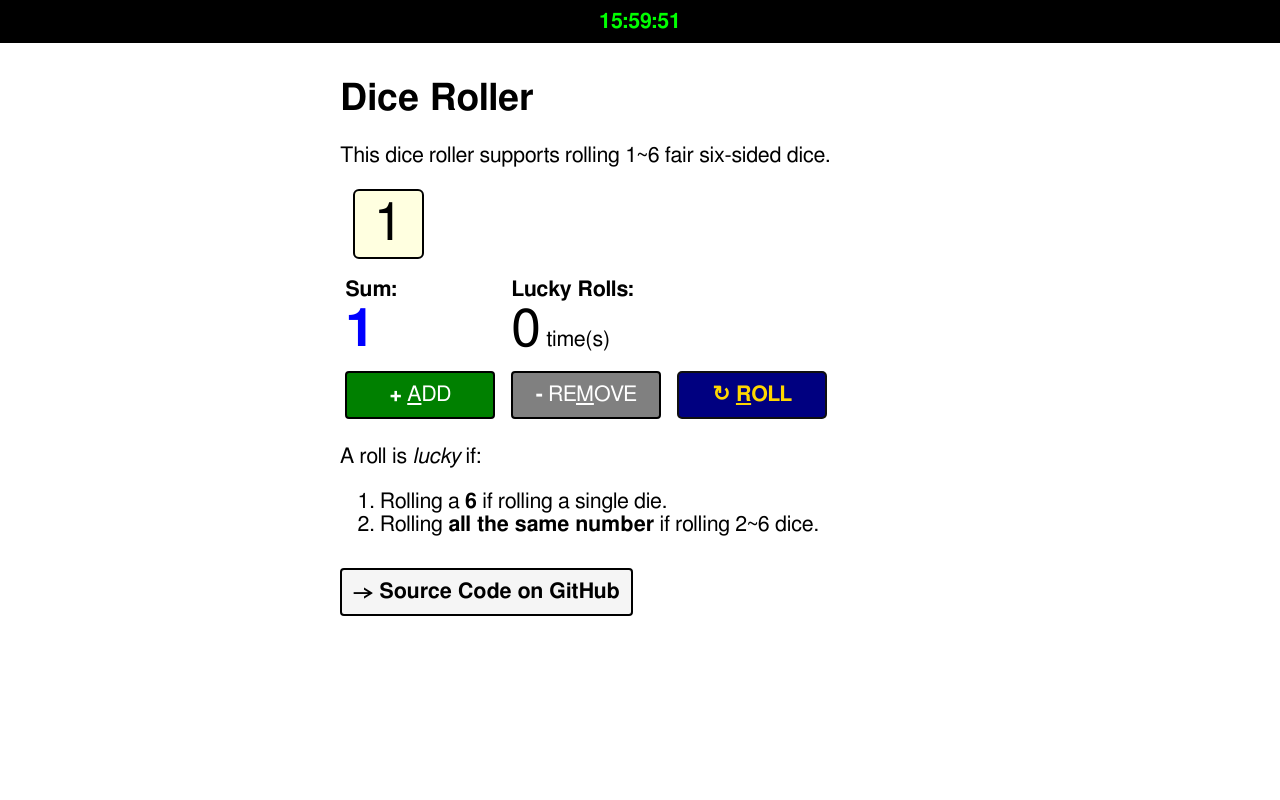
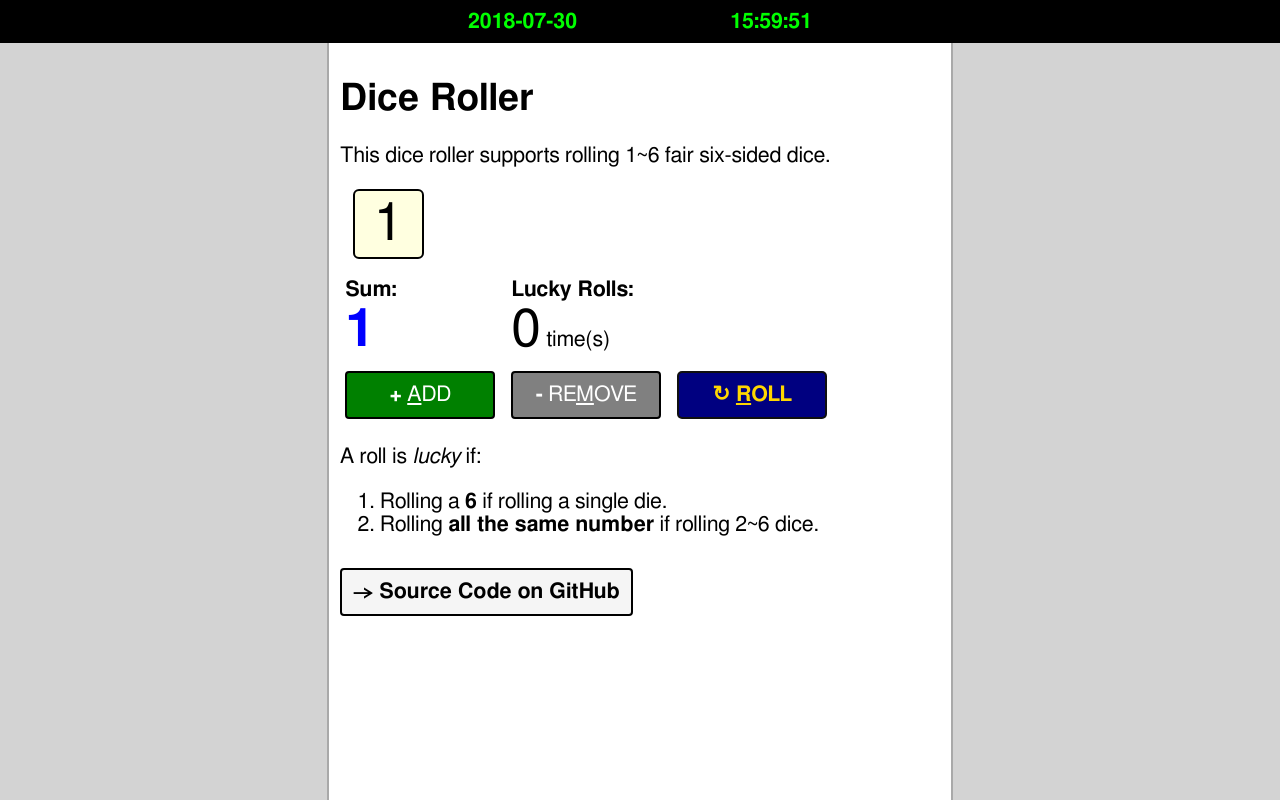
Before and after one commit to ytxmobile98/dice-roller-demo, a plain HTML site: page index.html in a window 1280 px wide. Drawn offline with Linux system fonts and the light colour scheme.

Commit message:
css update and date display update

```diff
--- a/css/index.css
+++ b/css/index.css
@@ -6,8 +6,18 @@
 	font-family: FreeSans, sans-serif;
 }
 
+html {
+	height: 100%;
+	background-color: lightgray;
+}
+
 body {
-	max-width: 600px;
+	background-color: white;
+	border: 2px solid darkgray;
+	border-width: 0px 2px;
+	--doc-max-width: 600px;
+	max-width: var(--doc-max-width);
+	min-height: calc(100% - 3em);
 	padding: 0.5em;
 	margin: auto;
 	margin-top: 2em;
@@ -33,19 +43,34 @@ h1 {
 }
 
 /* Time */
-
-#time {
+#time-bar {
 	position: fixed;
 	top: 0;
 	left: 0;
 	right: 0;
 	margin: auto;
-	padding: 0.5em;
+	--basic-margin: 0.5em;
+	--margin: calc(50% - var(--doc-max-width)/2 + 10%);
+	padding: var(--basic-margin) var(--margin);
 	line-height: 1em;
 	background-color: black;
 	color: lime;
 	text-align: center;
 	font-weight: bold;
+}
+
+@media screen and (max-width: calc(600px + 2em)) {
+	#time-bar {
+		padding: var(--basic-margin) calc(var(--basic-margin) + 10%);
+	}
+}
+
+#date {
+	float: left;
+}
+
+#time {
+	float: right;
 }
 
 /* Dice */
--- a/index.html
+++ b/index.html
@@ -10,7 +10,9 @@
 </head>
 <body onload="diceDOMManager.setButtonStatus(); diceDOMManager.updateDisplay(); getCurrentTime();">
 
-<p id="time"></p>
+<p id="time-bar">
+	<span id="date"></span> <span id="time"></span>
+</p>
 
 <h1>Dice Roller</h1>
 <p>This dice roller supports rolling 1~6 fair six-sided dice.</p>
--- a/js/time.js
+++ b/js/time.js
@@ -1,13 +1,18 @@
 "use strict";
+const date = document.getElementById("date");
 const time = document.getElementById("time");
 
 function getCurrentTime () {
 
 	let today = new Date();
+	let YYYY = today.getFullYear();
+	let MM = checkNum(today.getMonth() + 1);
+	let DD = checkNum(today.getDate());
 	let hh = checkNum(today.getHours());
 	let mm = checkNum(today.getMinutes());
 	let ss = checkNum(today.getSeconds());
 
+	date.innerHTML = YYYY + "-" + MM + "-" + DD;
 	time.innerHTML = hh + ":" + mm + ":" + ss;
 
 	let t = setTimeout(getCurrentTime, 100);
```
